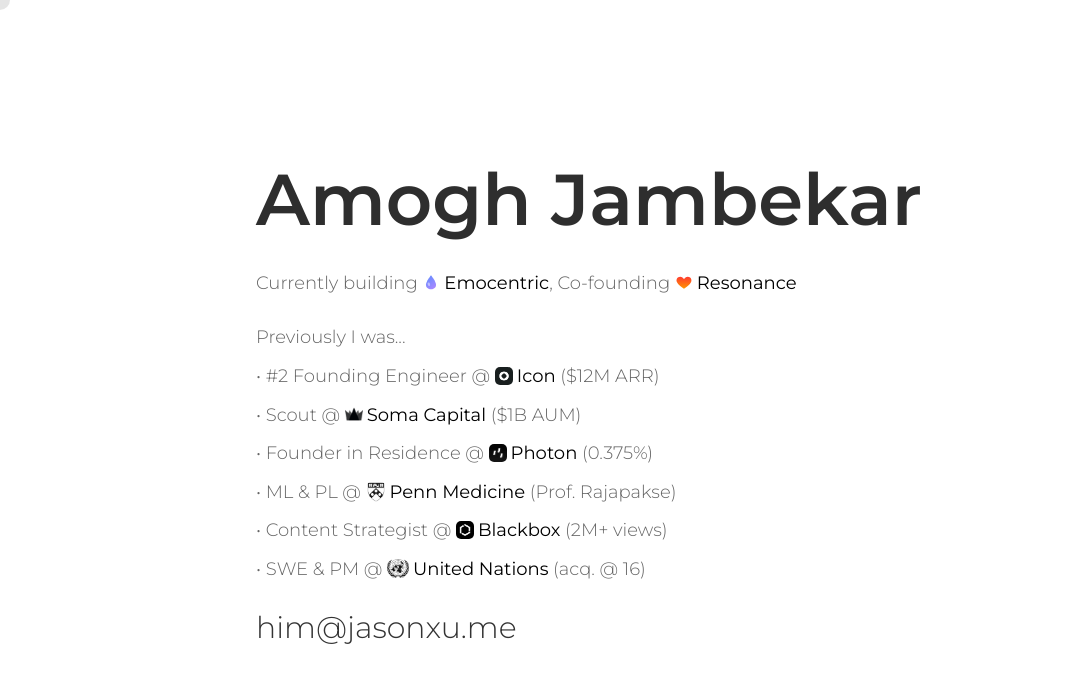
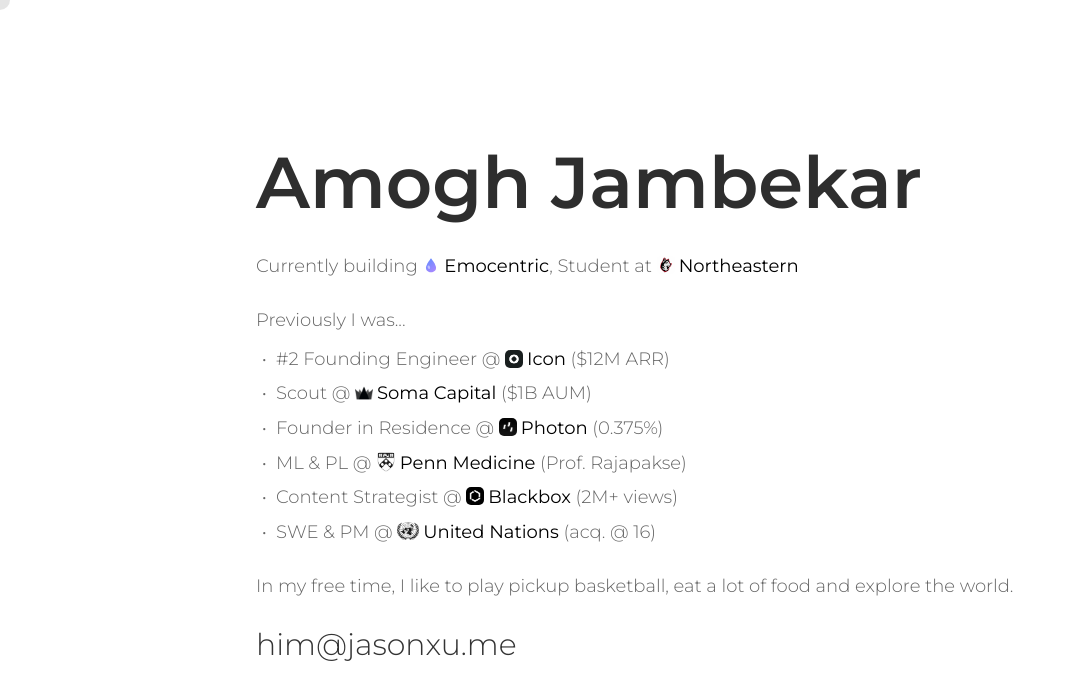
Before and after one commit to AmoghJambekar/Personal-Website, a Next.js app: page / in a window 1280 px wide. Shown: the top 700 px of the page, without its empty margins (0-1076 px from the left). Built offline with nearby package versions, Linux system fonts and the light colour scheme.

Commit message:
fix: added northeastern link

```diff
--- a/src/app/page.tsx
+++ b/src/app/page.tsx
@@ -22,10 +22,9 @@
 type TextSegment = { text: string };
 type Segment = LinkSegment | TextSegment;
 
-/* ── Content — swap with your own ─────────────────────── */
 
-const LINES: Segment[][] = [
-  [
+
+const CURRENT_LINE: Segment[] = [
   { text: "Currently building " },
   {
     link: {
@@ -34,18 +33,19 @@
       icon: { src: "/emocentric.svg", alt: "Emocentric" },
     },
   },
-    { text: ", Co-founding " },
+  { text: ", Student at " },
   {
     link: {
-        text: "Resonance",
-        url: "https://rsnc.ai",
-        icon: { src: "/pally.svg", alt: "Pally" },
+      text: "Northeastern",
+      url: "https://catalog.northeastern.edu/undergraduate/engineering/electrical-computer/computer-engineering-bscompe/",
+      icon: { src: "/northeastern.png", alt: "Northeastern" },
     },
   },
-  ],
-  [{ text: "Previously I was..." }],
+];
+
+const EXPERIENCE: Segment[][] = [
   [
-    { text: "• #2 Founding Engineer @ " },
+    { text: "#2 Founding Engineer @ " },
     {
       link: {
         text: "Icon",
@@ -56,7 +56,7 @@
     { text: " ($12M ARR)" },
   ],
   [
-    { text: "• Scout @ " },
+    { text: "Scout @ " },
     {
       link: {
         text: "Soma Capital",
@@ -67,7 +67,7 @@
     { text: " ($1B AUM)" },
   ],
   [
-    { text: "• Founder in Residence @ " },
+    { text: "Founder in Residence @ " },
     {
       link: {
         text: "Photon",
@@ -78,7 +78,7 @@
     { text: " (0.375%)" },
   ],
   [
-    { text: "• ML & PL @ " },
+    { text: "ML & PL @ " },
     {
       link: {
         text: "Penn Medicine",
@@ -95,7 +95,7 @@
     { text: " (Prof. Rajapakse)" },
   ],
   [
-    { text: "• Content Strategist @ " },
+    { text: "Content Strategist @ " },
     {
       link: {
         text: "Blackbox",
@@ -106,7 +106,7 @@
     { text: " (2M+ views)" },
   ],
   [
-    { text: "• SWE & PM @ " },
+    { text: "SWE & PM @ " },
     {
       link: {
         text: "United Nations",
@@ -125,6 +125,9 @@
     { text: " (acq. @ 16)" },
   ],
 ];
+
+const FREE_TIME =
+  "In my free time, I like to play pickup basketball, eat a lot of food and explore the world.";
 
 const EMAIL = "him@jasonxu.me";
 
@@ -146,10 +149,27 @@
 
 /* ── Helpers ───────────────────────────────────────────── */
 
-function lineSpacing(index: number): string | undefined {
-  if (index === 0) return undefined;
-  if (index === 1) return "mt-6";
-  return "mt-2";
+function SegmentRenderer({ segments }: { segments: Segment[] }) {
+  return (
+    <>
+      {segments.map((seg, i) =>
+        "link" in seg ? (
+          <a
+            key={i}
+            href={seg.link.url}
+            target="_blank"
+            rel="noopener noreferrer"
+            className="inline-link"
+          >
+            {seg.link.icon && <IconBadge icon={seg.link.icon} />}
+            {seg.link.text}
+          </a>
+        ) : (
+          <span key={i}>{seg.text}</span>
+        )
+      )}
+    </>
+  );
 }
 
 function IconBadge({ icon }: { icon: IconConfig }) {
@@ -217,31 +237,27 @@
             Amogh Jambekar
           </h1>
 
-          {/* Content lines */}
+          {/* Current */}
           <div
             className="text-base md:text-lg transition-colors duration-300"
             style={{ color: COLORS.secondary, lineHeight: 1.7 }}
           >
-            {LINES.map((segments, lineIdx) => (
-              <p key={lineIdx} className={lineSpacing(lineIdx)}>
-                {segments.map((seg, segIdx) =>
-                  "link" in seg ? (
-                    <a
-                      key={segIdx}
-                      href={seg.link.url}
-                      target="_blank"
-                      rel="noopener noreferrer"
-                      className="inline-link"
-                    >
-                      {seg.link.icon && <IconBadge icon={seg.link.icon} />}
-                      {seg.link.text}
-                    </a>
-                  ) : (
-                    <span key={segIdx}>{seg.text}</span>
-                  )
-                )}
+            <p>
+              <SegmentRenderer segments={CURRENT_LINE} />
             </p>
+
+            {/* Previously */}
+            <p className="mt-6">Previously I was...</p>
+            <ul className="mt-2 pl-5 space-y-1" style={{ listStyleType: "'•  '" }}>
+              {EXPERIENCE.map((segments, i) => (
+                <li key={i}>
+                  <SegmentRenderer segments={segments} />
+                </li>
               ))}
+            </ul>
+
+            {/* Free time */}
+            <p className="mt-6">{FREE_TIME}</p>
           </div>
 
           {/* Email */}
```
Also changed, not shown: public/northeastern.png (added). Lines whose indentation alone changed are shown as unchanged.
